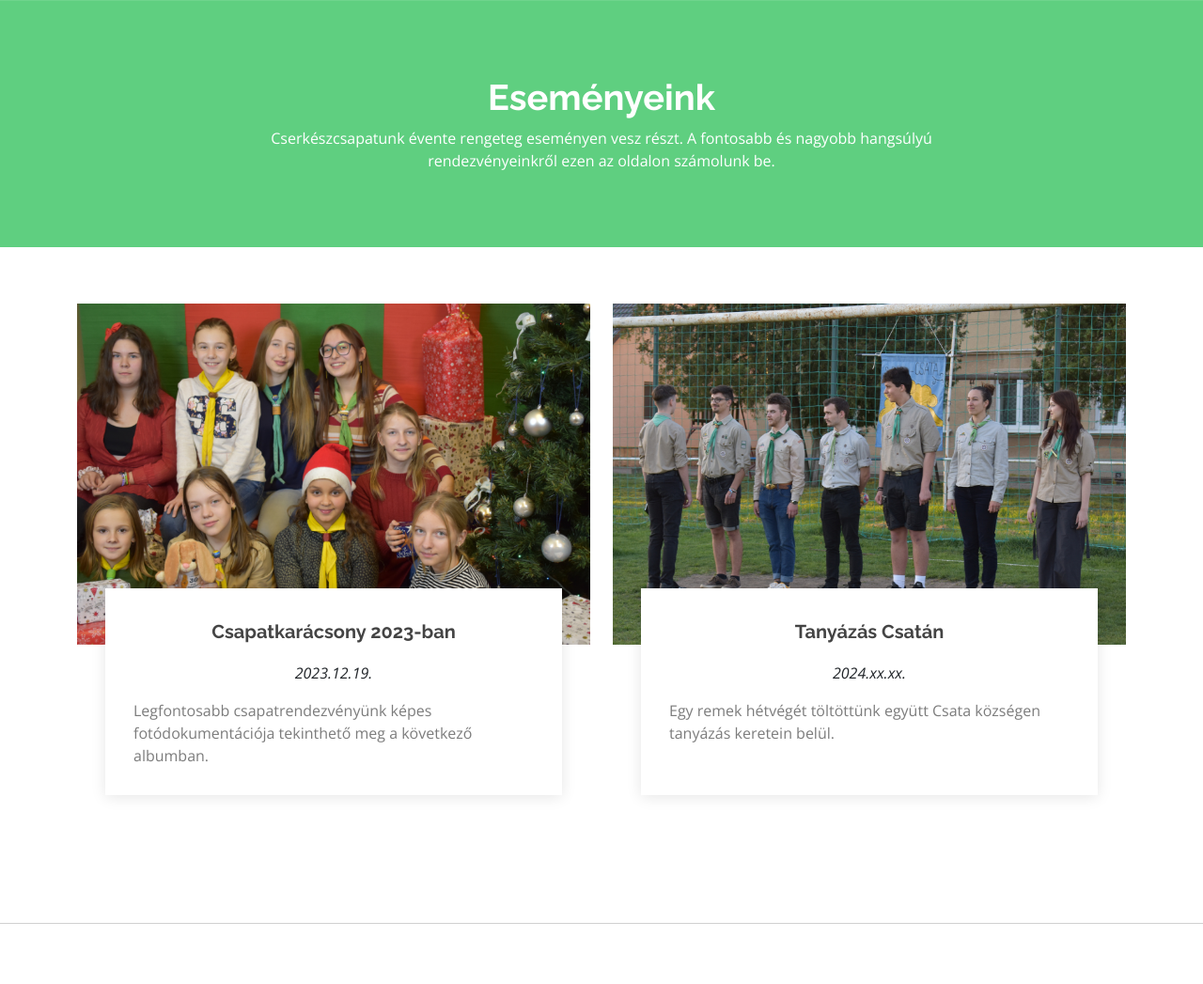
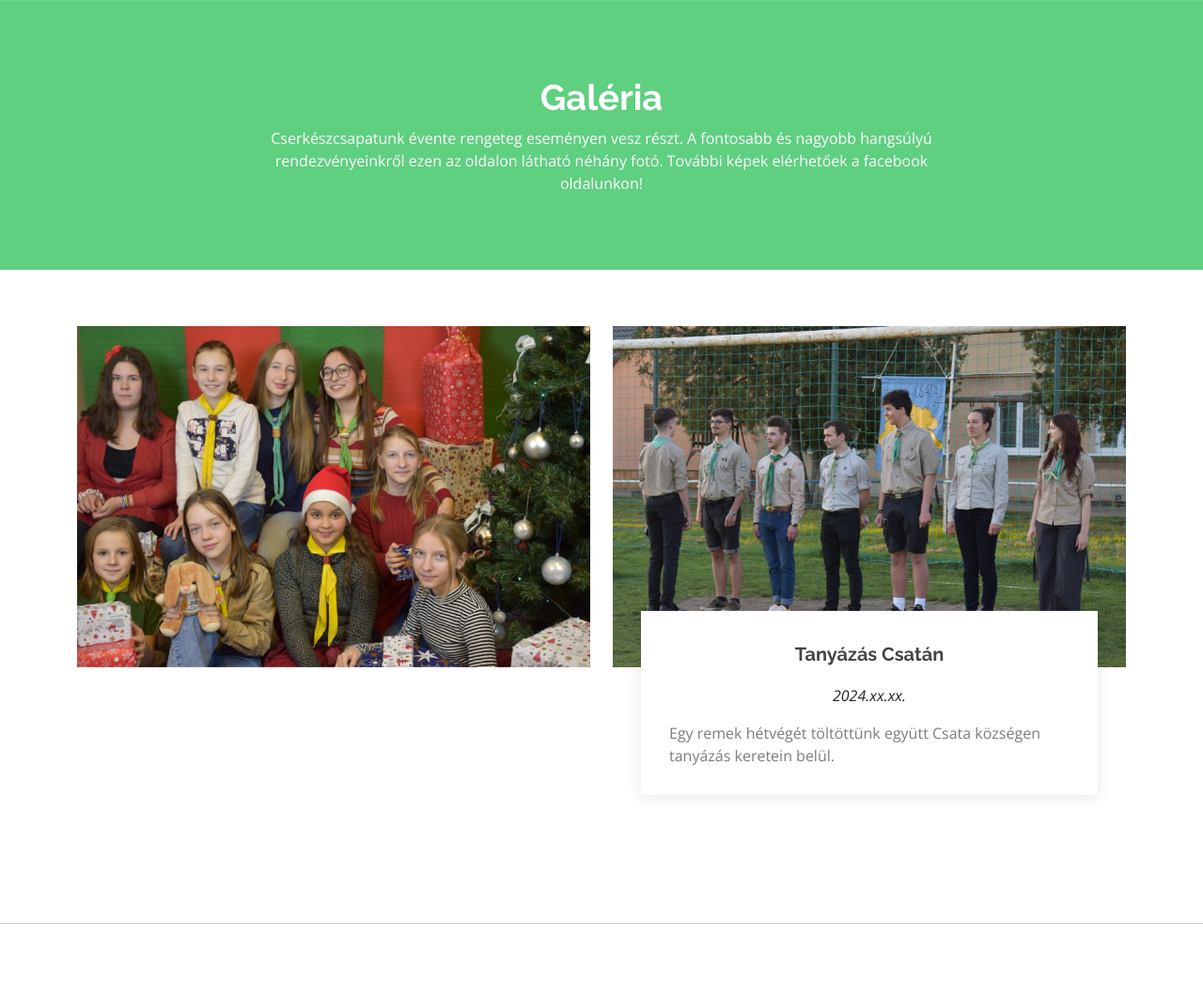
Before and after one commit to Korboncnok/v2-szent-imre-web, a PHP site: page /esemenyek.php in a window 1280 px wide. Shown: the part 90-1137 px from the top of the page at 94% size. Run offline with PHP 8.4, Linux system fonts and the light colour scheme.

Commit message:
Update esemenyek.php

```diff
--- a/esemenyek.php
+++ b/esemenyek.php
@@ -52,8 +52,8 @@
         <div class="container">
           <div class="row d-flex justify-content-center text-center">
             <div class="col-lg-8">
-              <h1>Eseményeink</h1>
-              <p class="mb-0">Cserkészcsapatunk évente rengeteg eseményen vesz részt. A fontosabb és nagyobb hangsúlyú rendezvényeinkről ezen az oldalon számolunk be.</p>
+              <h1>Galéria</h1>
+              <p class="mb-0">Cserkészcsapatunk évente rengeteg eseményen vesz részt. A fontosabb és nagyobb hangsúlyú rendezvényeinkről ezen az oldalon látható néhány fotó. További képek elérhetőek a facebook oldalunkon!</p>
             </div>
           </div>
         </div>
@@ -70,11 +70,6 @@
             <div class="card">
               <div class="card-img">
                 <img src="assets/img/events-item-1.jpg" alt="...">
-              </div>
-              <div class="card-body">
-                <h5 class="card-title"><a href="https://drive.google.com/drive/folders/12EbsGUWDpkwenzkNqFKoo6rvdnYlZjHF" target="_blank">Csapatkarácsony 2023-ban</a></h5>
-                <p class="fst-italic text-center">2023.12.19.</p>
-                <p class="card-text">Legfontosabb csapatrendezvényünk képes fotódokumentációja tekinthető meg a következő albumban.</p>
               </div>
             </div>
           </div>
```
